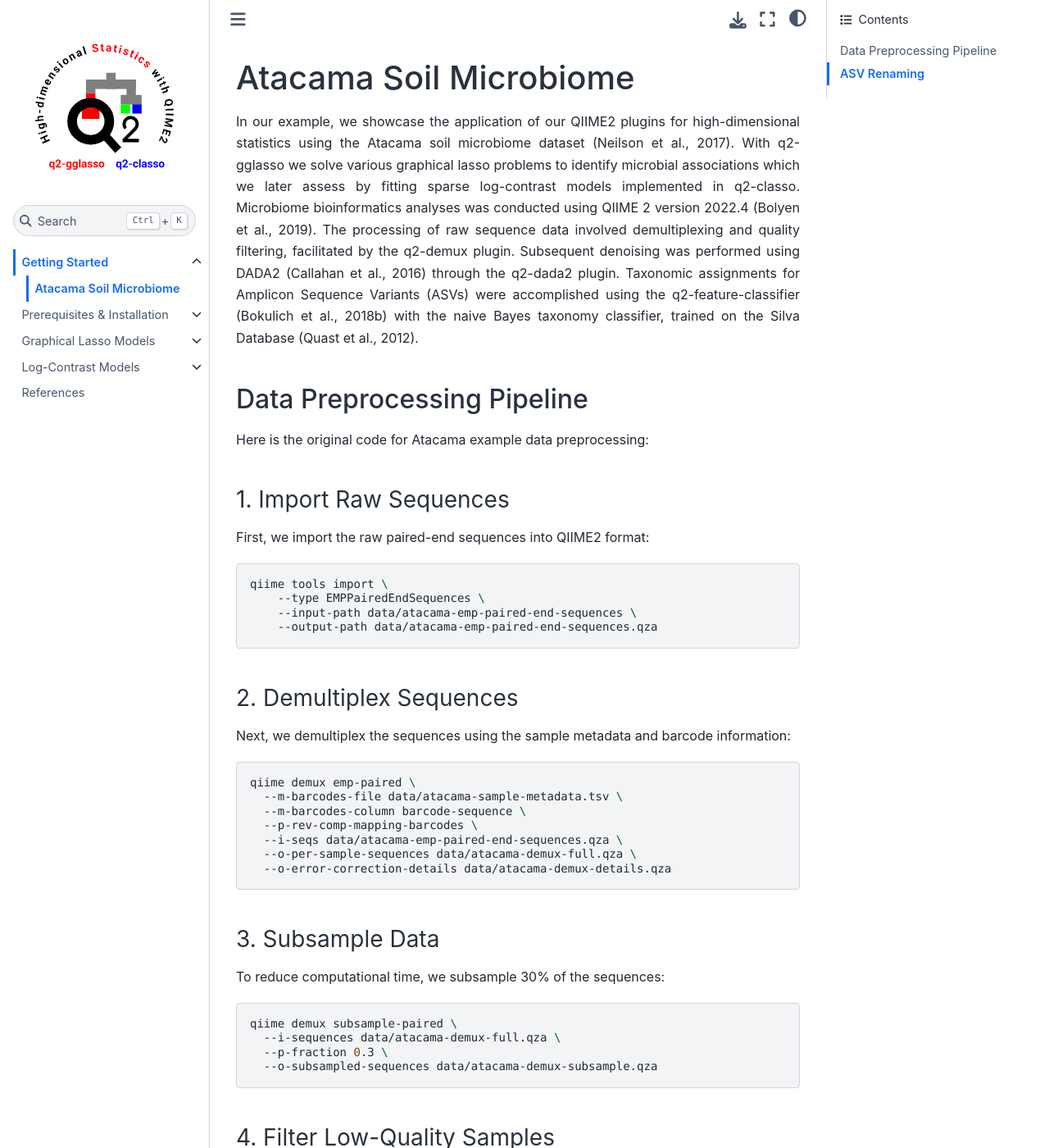
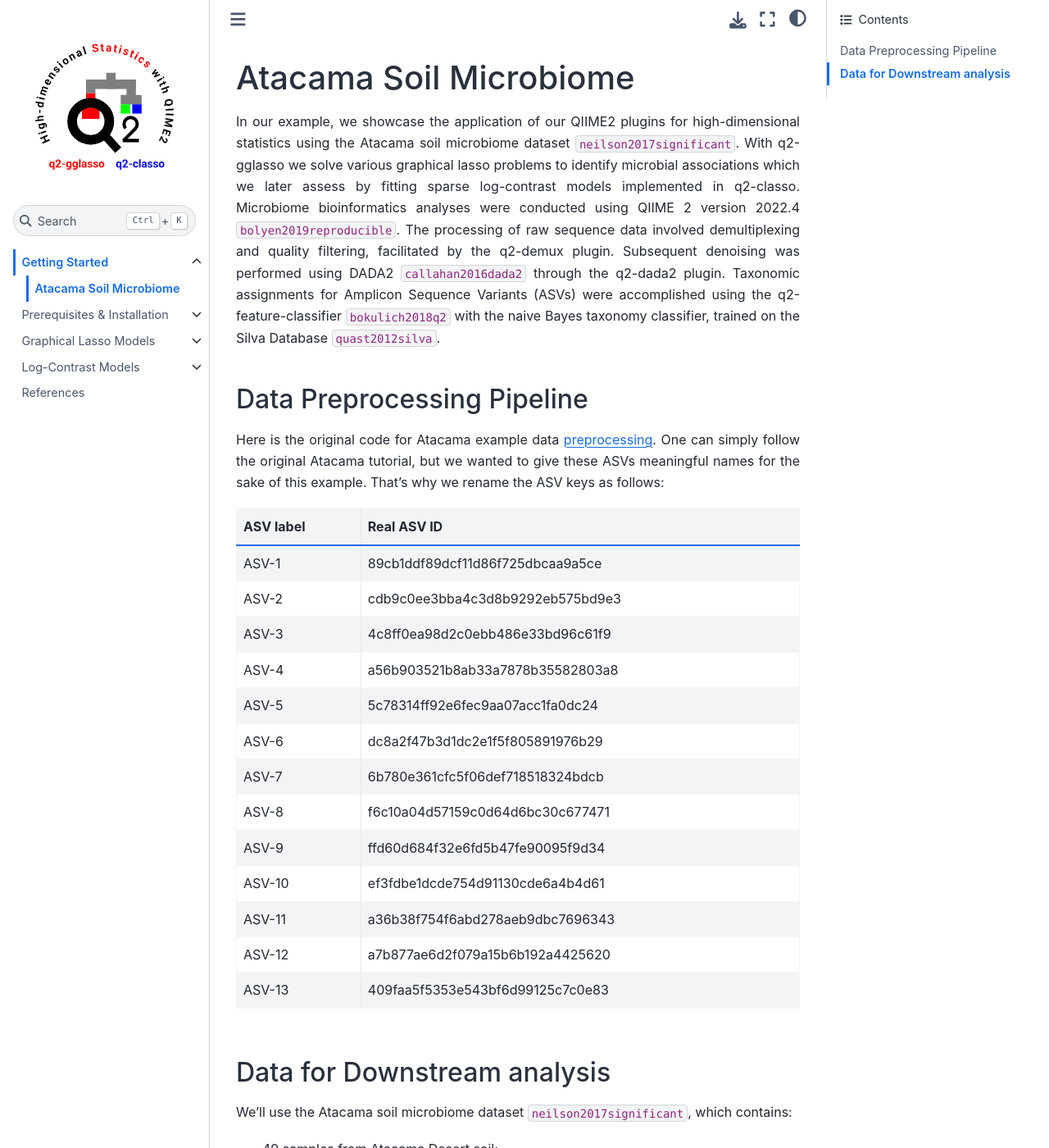
Before and after one commit to bio-datascience/q2-hdstats-docs, a Jupyter Book: the page built from docs/chapters/00_getting_started/02_data.md, in a window 1280 px wide and 1400 px high. Shown: the whole window at 82% size. Built offline with Jupyter Book 1.0.4 settings and Sphinx 7.4.7 and the Sphinx Book theme 1.1.4, drawn with Linux system fonts in a browser that asks for light colours; cross-references to code outside the pages are shown as plain code; some of the changed text lies outside the part shown.

Commit message:
add data overview

````diff
--- a/docs/chapters/00_getting_started/02_data.md
+++ b/docs/chapters/00_getting_started/02_data.md
@@ -1,89 +1,10 @@
 # Atacama Soil Microbiome
 
-In our example, we showcase the application of our QIIME2 plugins for high-dimensional statistics using the Atacama soil microbiome dataset (Neilson et al., 2017). With q2-gglasso we solve various graphical lasso problems to identify microbial associations which we later assess by fitting sparse log-contrast models implemented in q2-classo. Microbiome bioinformatics analyses was conducted using QIIME 2 version 2022.4 (Bolyen et al., 2019). The processing of raw sequence data involved demultiplexing and quality filtering, facilitated by the q2-demux plugin. Subsequent denoising was performed using DADA2 (Callahan et al., 2016) through the q2-dada2 plugin. Taxonomic assignments for Amplicon Sequence Variants (ASVs) were accomplished using the q2-feature-classifier (Bokulich et al., 2018b) with the naive Bayes taxonomy classifier, trained on the Silva Database (Quast et al., 2012).
+In our example, we showcase the application of our QIIME2 plugins for high-dimensional statistics using the Atacama soil microbiome dataset {cite}`neilson2017significant`. With q2-gglasso we solve various graphical lasso problems to identify microbial associations which we later assess by fitting sparse log-contrast models implemented in q2-classo. Microbiome bioinformatics analyses were conducted using QIIME 2 version 2022.4 {cite}`bolyen2019reproducible`. The processing of raw sequence data involved demultiplexing and quality filtering, facilitated by the q2-demux plugin. Subsequent denoising was performed using DADA2 {cite}`callahan2016dada2` through the q2-dada2 plugin. Taxonomic assignments for Amplicon Sequence Variants (ASVs) were accomplished using the q2-feature-classifier {cite}`bokulich2018q2` with the naive Bayes taxonomy classifier, trained on the Silva Database {cite}`quast2012silva`.
 
 ## Data Preprocessing Pipeline
 
-Here is the original code for Atacama example data preprocessing:
-
-### 1. Import Raw Sequences
-
-First, we import the raw paired-end sequences into QIIME2 format:
-
-```bash
-qiime tools import \
-    --type EMPPairedEndSequences \
-    --input-path data/atacama-emp-paired-end-sequences \
-    --output-path data/atacama-emp-paired-end-sequences.qza
-```
-
-### 2. Demultiplex Sequences
-
-Next, we demultiplex the sequences using the sample metadata and barcode information:
-
-```bash
-qiime demux emp-paired \
-  --m-barcodes-file data/atacama-sample-metadata.tsv \
-  --m-barcodes-column barcode-sequence \
-  --p-rev-comp-mapping-barcodes \
-  --i-seqs data/atacama-emp-paired-end-sequences.qza \
-  --o-per-sample-sequences data/atacama-demux-full.qza \
-  --o-error-correction-details data/atacama-demux-details.qza
-```
-
-### 3. Subsample Data
-
-To reduce computational time, we subsample 30% of the sequences:
-
-```bash
-qiime demux subsample-paired \
-  --i-sequences data/atacama-demux-full.qza \
-  --p-fraction 0.3 \
-  --o-subsampled-sequences data/atacama-demux-subsample.qza
-```
-
-### 4. Filter Low-Quality Samples
-
-We filter out samples with fewer than 100 forward sequences:
-
-```bash
-qiime demux filter-samples \
-  --i-demux data/atacama-demux-subsample.qza \
-  --m-metadata-file data/atacama-demux-subsample/per-sample-fastq-counts.tsv \
-  --p-where 'CAST([forward sequence count] AS INT) > 100' \
-  --o-filtered-demux data/atacama-demux_subsample.qza
-```
-
-### 5. Denoise with DADA2
-
-We perform denoising and chimera removal using DADA2:
-
-```bash
-qiime dada2 denoise-paired \
-  --i-demultiplexed-seqs data/atacama-demux_subsample.qza \
-  --p-trim-left-f 13 \
-  --p-trim-left-r 13 \
-  --p-trunc-len-f 150 \
-  --p-trunc-len-r 150 \
-  --o-table data/atacama-table.qza \
-  --o-representative-sequences data/atacama-subsample-rep-seqs.qza \
-  --o-denoising-stats data/atacama-subsample-denoising-stats.qza
-```
-
-### 6. Filter Low-Frequency Features
-
-Finally, we remove features that appear fewer than 100 times across all samples:
-
-```bash
-qiime feature-table filter-features \
-     --i-table data/atacama-table.qza \
-     --o-filtered-table data/atacama-table.qza \
-     --p-min-frequency 100
-```
-
-## ASV Renaming
-
-One can simply follow the original Atacama tutorial, but we wanted to give these ASVs meaningful names for the sake of this example. That's why we rename the ASV keys as follows:
+Here is the original code for Atacama example data [preprocessing](https://docs.qiime2.org/2024.10/tutorials/atacama-soils/). One can simply follow the original Atacama tutorial, but we wanted to give these ASVs meaningful names for the sake of this example. That's why we rename the ASV keys as follows:
 
 | ASV label | Real ASV ID                      |
 | --------- | -------------------------------- |
@@ -100,3 +21,23 @@ One can simply follow the original Atacama tutorial, but we wanted to give these
 | ASV-11    | a36b38f754f6abd278aeb9dbc7696343 |
 | ASV-12    | a7b877ae6d2f079a15b6b192a4425620 |
 | ASV-13    | 409faa5f5353e543bf6d99125c7c0e83 |
+
+## Data for Downstream analysis
+
+We'll use the Atacama soil microbiome dataset {cite}`neilson2017significant`, which contains:
+- 49 samples from Atacama Desert soil;
+- 13 microbial taxa (ASVs)
+- Environmental covariates: pH, elevation, temperature, humidity, and vegetayion
+
+The original data is available through the European Nucleotide Archive under accession [ERP019482](https://www.ebi.ac.uk/ena/browser/view/PRJEB17617).
+
+| Sample ID | ASV-1 | ASV-2 | ASV-3 | ... | ASV-11 | ASV-12 | ASV-13 | Elevation | pH | Avg Soil RH | Avg Soil Temp | Vegetation |
+|-----------|-------|-------|-------|-----|--------|--------|--------|-----------|----|-----------|--------------|-----------|
+| BAQ2420.1.1 | 0.0 | 11.0 | 0.0 | ... | 115.0 | 0.0 | 0.0 | 2420 | 9.33 | 82.54 | 22.45 | no |
+| BAQ2420.1.2 | 0.0 | 0.0 | 0.0 | ... | 0.0 | 0.0 | 0.0 | 2420 | 9.36 | 82.54 | 22.45 | no |
+| BAQ2420.1.3 | 0.0 | 0.0 | 0.0 | ... | 0.0 | 0.0 | 0.0 | 2420 | 8.90 | 82.54 | 22.45 | no |
+| ... | ... | ... | ... | ... | ... | ... | ... | ... | ... | ... | ... | ... |
+| YUN3856.2 | 6.0 | 13.0 | 26.0 | ... | 0.0 | 0.0 | 104.0 | 3856 | 7.43 | 99.44 | 9.51 | yes |
+| YUN3856.3 | 21.0 | 36.0 | 23.0 | ... | 33.0 | 0.0 | 0.0 | 3856 | 7.43 | 99.44 | 9.51 | yes |
+
+QIIME2 .qza file can be downloaded from this [link](https://github.com/bio-datascience/q2-gglasso/tree/master/data/atacama-counts.qza), here is the snapshot of the count data and corresponding [metadata](https://data.qiime2.org/2024.10/tutorials/atacama-soils/sample_metadata.tsv) we're using in our example.
````
